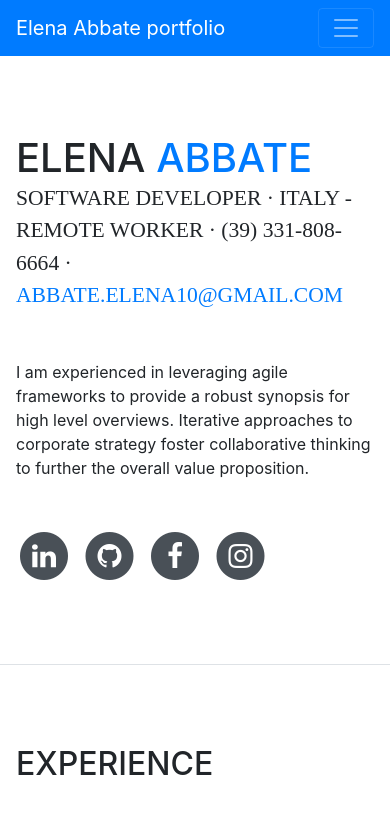
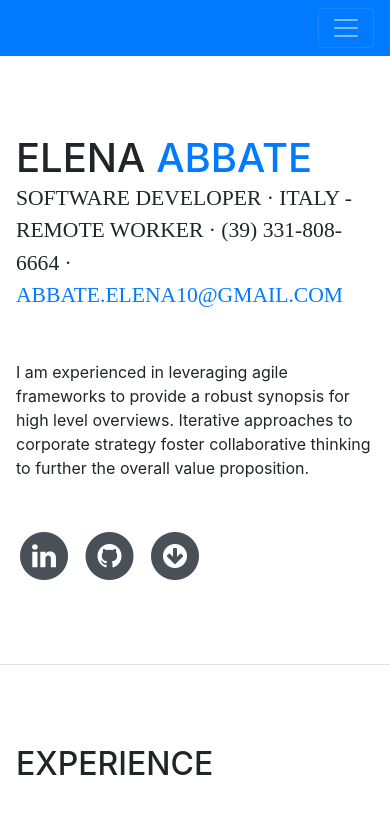
Before and after one commit to elenaAbbate/elenaAbbate.github.io, a website with bundled scripts: page index.html in a window 390 px wide. Shown: the top 828 px of the page. Built offline with nearby package versions, Linux system fonts and the light colour scheme; a web font is replaced by a local one.

Commit message:
Aggiunto collegamenti più rimossi non necessari

```diff
--- a/index.html
+++ b/index.html
@@ -29,7 +29,7 @@
 
     <nav class="navbar navbar-expand-lg navbar-dark bg-primary fixed-top" id="sideNav">
       <a class="navbar-brand js-scroll-trigger" href="#page-top">
-        <span class="d-block d-lg-none">Elena Abbate portfolio</span>
+        <span class="d-block d-lg-none"></span>
         <span class="d-none d-lg-block">
           <img class="img-fluid img-profile rounded-circle mx-auto mb-2" src="img/profile.jpeg" alt="">
         </span>
@@ -91,18 +91,10 @@
                       </a>
                   </li>
                   <li class="list-inline-item">
-                      <a href="#">
+                      <a href="document\cv-EA.pdf" target="_blank">
                           <span class="fa-stack fa-lg">
                               <i class="fa fa-circle fa-stack-2x"></i>
-                              <i class="fa fa-facebook fa-stack-1x fa-inverse"></i>
-                          </span>
-                      </a>
-                  </li>
-                  <li class="list-inline-item">
-                      <a href="#">
-                          <span class="fa-stack fa-lg">
-                              <i class="fa fa-circle fa-stack-2x"></i>
-                              <i class="fa fa-instagram fa-stack-1x fa-inverse"></i>
+                              <i class="fa fa-arrow-circle-down fa-stack-1x fa-inverse"></i>
                           </span>
                       </a>
                   </li>
```
Also changed, not shown: README.md, 2 other files.
